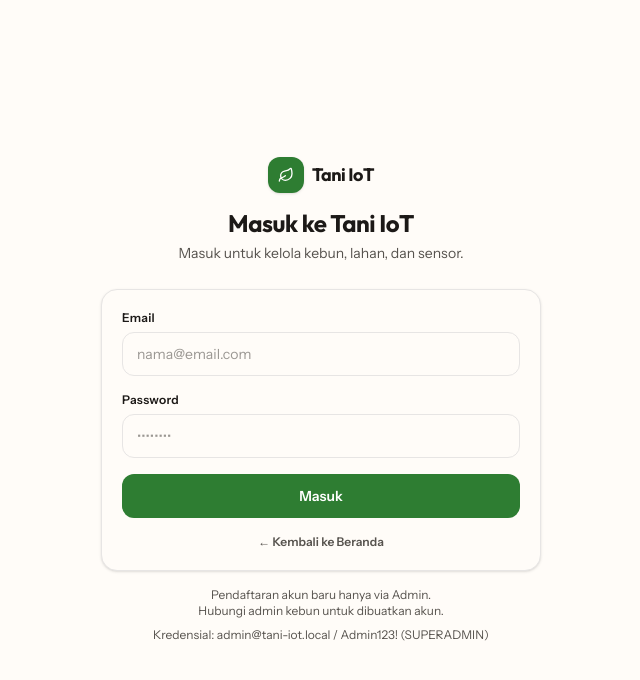
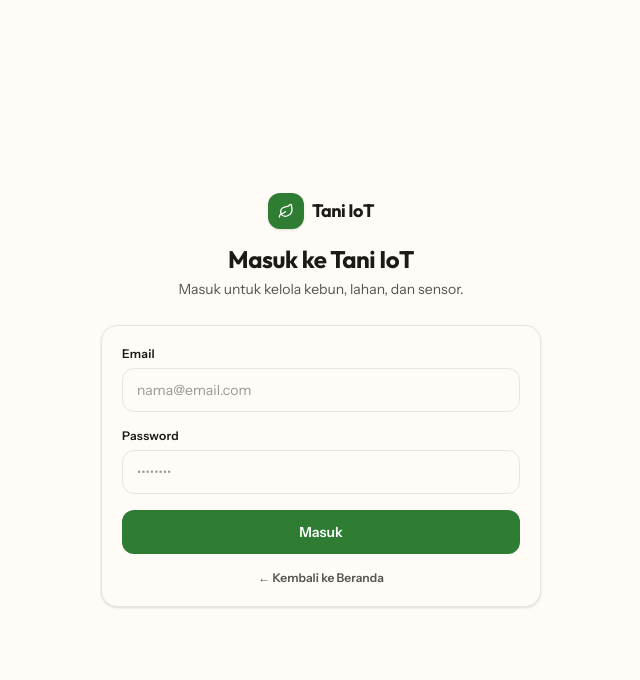
Before and after one commit to june-arch/tani-iot, a Next.js app in the folder apps/web/: page /login in a window 1280 px wide. Shown: the top 680 px of the page, without its empty margins (319-959 px from the left). Built offline with nearby package versions, Linux system fonts and the light colour scheme; no server answers.

Commit message:
fix(web): hapus teks kredensial & pendaftaran di login (sesuai request)

```diff
--- a/apps/web/src/app/(auth)/login/page.tsx
+++ b/apps/web/src/app/(auth)/login/page.tsx
@@ -119,12 +119,6 @@ export default function LoginPage() {
             </Link>
           </div>
         </Card>
-
-        <p className="mt-4 text-center text-xs leading-4 text-muted-fg">
-          Pendaftaran akun baru hanya via Admin. <br />
-          Hubungi admin kebun untuk dibuatkan akun.
-        </p>
-        <p className="mt-2 text-center text-xs text-muted-fg">Kredensial: admin@tani-iot.local / Admin123! (SUPERADMIN)</p>
       </motion.div>
     </div>
   );
```
